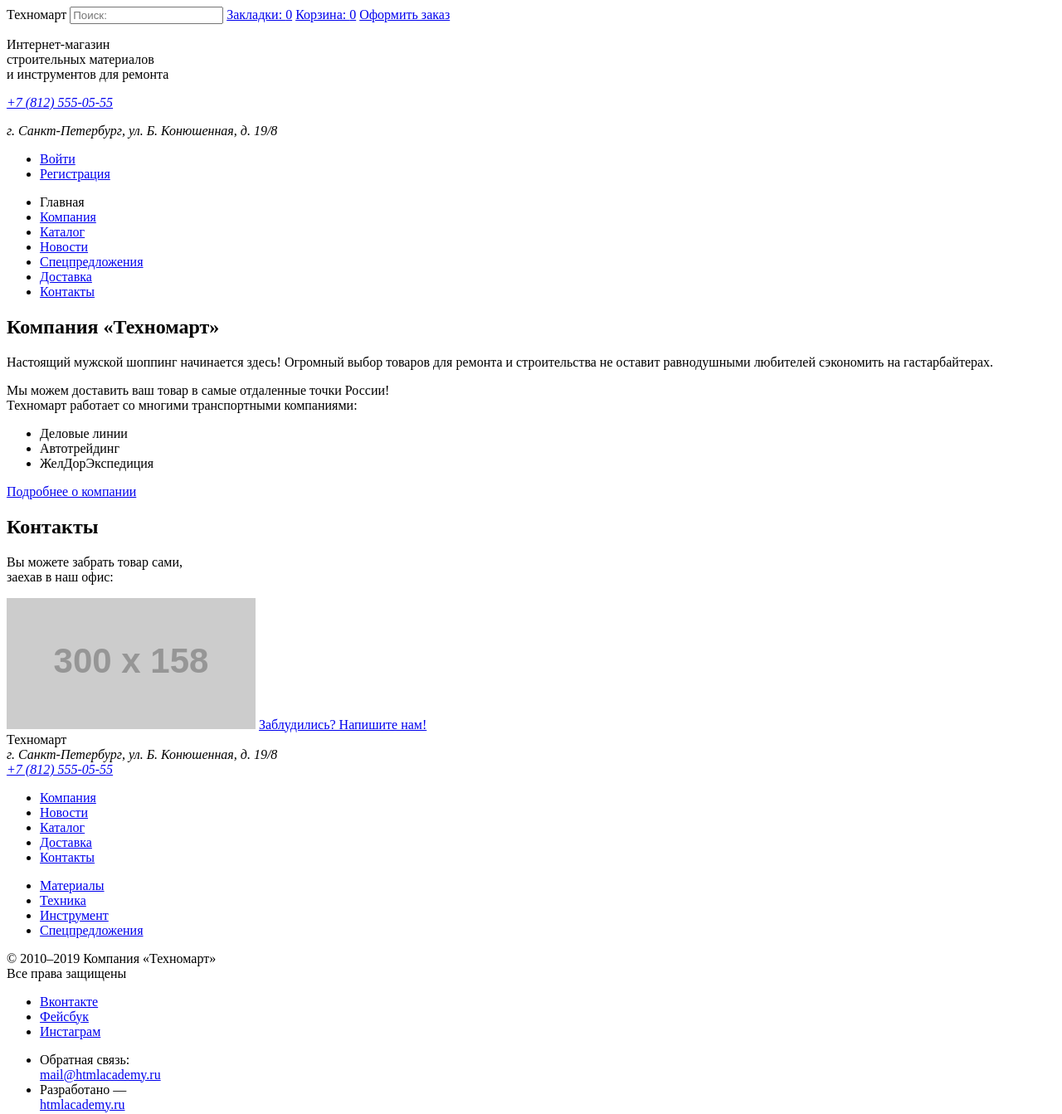
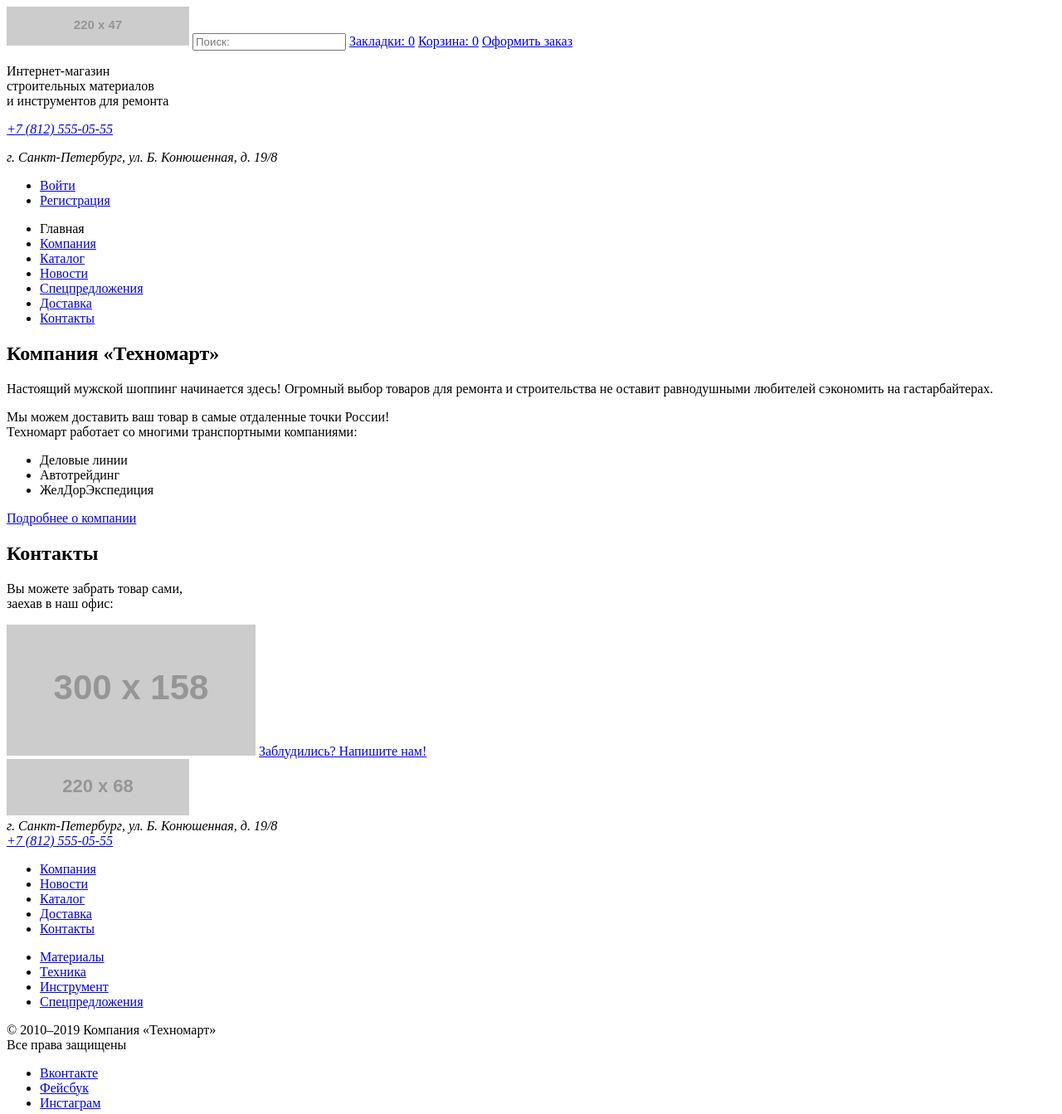
Before and after one commit to Vlad-Winner/1410217-technomart-28, a plain HTML site: page index.html in a window 1280 px wide. Shown: the top 1343 px of the page at 83% size. Drawn offline with Linux system fonts and the light colour scheme; placeholder pictures from the web are drawn by us.

Commit message:
Заменил логотип на картинки

```diff
--- a/index.html
+++ b/index.html
@@ -9,7 +9,7 @@
 <body>
   <header>
     <div class="container">
-      <a>Техномарт</a>
+      <img src="https://via.placeholder.com/220x47" alt="Логотип техномарт">
       <input type="search" placeholder="Поиск:">
       <a href="blank.html">Закладки: <span>0</span></a>
       <a href="blank.html">Корзина: <span>0</span></a>
@@ -62,7 +62,7 @@
   <footer>
     <div class="container">
       <div>
-        <a>Техномарт</a>
+        <img src="https://via.placeholder.com/220x68" alt="Логотип техномарт">
         <address>г. Санкт-Петербург, ул. Б. Конюшенная, д. 19/8<br><a href="tel:+78125550555">+7 (812) 555-05-55</a>
         </address>
       </div>
```
Also changed, not shown: blank.html (+2 -2 lines), catalog.html (+2 -2 lines).
